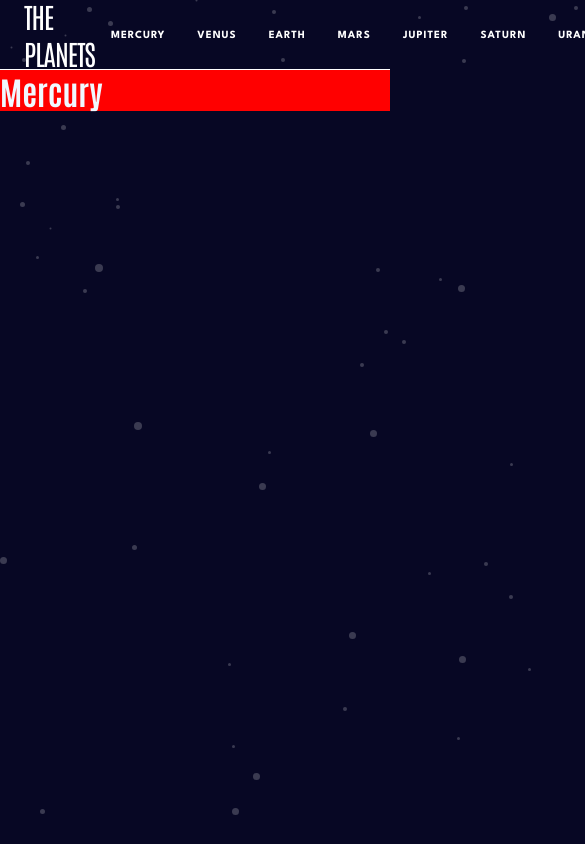
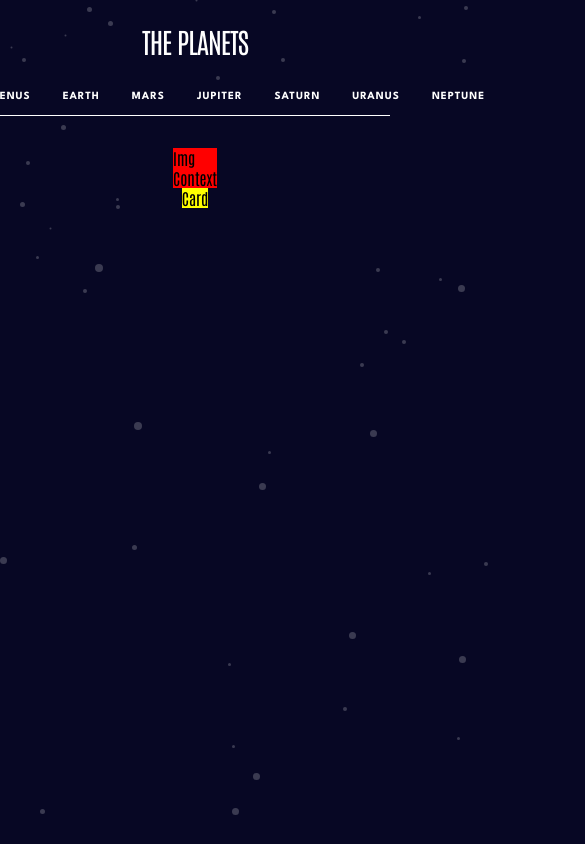
Before and after one commit to SandraDammy/planets-fact-sites, a React (Create React App) app: page / in a window 390 px wide. Shown: the top 844 px of the page, 585 px wide, since content can reach past the window. Built offline with nearby package versions, Linux system fonts and the light colour scheme.

Commit message:
navbar_setup

```diff
--- /dev/null
+++ b/src/components/Card.jsx
@@ -0,0 +1,11 @@
+import React from 'react'
+
+const Card = () => {
+  return (
+    <div>
+      Card
+    </div>
+  )
+}
+
+export default Card
--- /dev/null
+++ b/src/components/Context.jsx
@@ -0,0 +1,11 @@
+import React from 'react'
+
+const Context = () => {
+  return (
+    <div>
+      Context
+    </div>
+  )
+}
+
+export default Context
--- /dev/null
+++ b/src/components/Img.jsx
@@ -0,0 +1,9 @@
+import React from 'react'
+
+const Img = () => {
+  return (
+    <div>Img</div>
+  )
+}
+
+export default Img
--- a/src/components/Navbar.jsx
+++ b/src/components/Navbar.jsx
@@ -1,5 +1,6 @@
 import React from "react";
 import "./styles.css";
+import {ReactComponent as Hamburger} from '../assets/img/icon-hamburger.svg'
 
 const Navbar = () => {
   return (
@@ -8,10 +9,14 @@ const Navbar = () => {
         <a href="/">THE PLANETS</a>
       </div>
 
+      <div className="hamburger">
+        <Hamburger/>
+      </div>
+
       <div className="navigation-menu">
         <ul>
           <li>
-            <a href="/mercury">mercury</a>
+            <a href="/mercury" className="nav-active">mercury</a>
           </li>
           <li>
             <a href="/venus">venus</a>
--- a/src/components/styles.css
+++ b/src/components/styles.css
@@ -44,7 +44,118 @@
   display: block;
   width: 100%;
 }
+.navigation-menu a:hover {
+  border-bottom: 2px solid #ffffff
+}
+/* .nav-active {
+  border-bottom: 2px solid #ffffff
+} */
+.navigation-menu a.active {
+  border-bottom: 2px solid #108738
+}
 h1 {
   background-color: red;
   color: aliceblue;
 }
+
+/* Hamburger  */
+.hamburger {
+  display: flex;
+  align-items: center;
+  justify-content: center;
+  border: 0;
+  padding: 0.5rem;
+  cursor: pointer;
+  transition: background-color 0.2s ease-in-out;
+  position: absolute;
+  top: 50%;
+  right: 25px;
+  transform: translateY(-50%);
+  display: none;
+}
+.hamburger img {
+  height: 50px;
+  width: 50px;
+}
+.hamburger:hover {
+  background-color: #26af6a;
+}
+
+
+/* Pages */
+.container{
+  display: flex;
+  flex-direction: column;
+  align-items: center;
+  margin: 2rem;
+}
+.container-body{
+  background-color: red;
+}
+.container-card {
+  background-color: yellow;
+}
+
+
+
+
+
+@media (max-width: 768px) {
+  .navigation {
+    height: 100px;
+    display: flex;
+    flex-direction: column;
+    align-items: center;
+    justify-content: center;
+    margin-top: 1rem;
+    margin-bottom: 1rem;
+    padding: 0;
+    /* background-color: rgb(0, 255, 247); */
+  }
+  .brand-name {
+    margin-left: 0;
+    margin-bottom: 1.5rem;
+  }
+  .navigation-menu {
+    margin-right: 0;
+    margin-left: 0;
+    display: flex;
+    align-items: center;
+    justify-content: center;
+  }
+  .hamburger {
+    display: none;
+  }
+}
+@media (max-width: 375px) {
+  .navigation {
+    height: 60px;
+    width: 80%;
+    background-color: #89c922;
+  }
+  .navigation-menu ul {
+    display: none;
+    position: absolute;
+    top: 60px;
+    left: 0;
+    width: 100%;
+    height: calc(100vh - 77px);
+    background-color: white;
+    border-top: 1px solid black;
+  }
+  .hamburger {
+    display: block;
+  }
+  .navigation-menu li {
+    text-align: center;
+    margin: 0;
+  }
+  .navigation-menu li a {
+    color: black;
+    width: 100%;
+    padding: 1.5rem 0;
+  }
+  .navigation-menu li:hover {
+    background-color: #eee;
+  }
+}
--- a/src/pages/Mercury.jsx
+++ b/src/pages/Mercury.jsx
@@ -1,9 +1,18 @@
 import React from 'react'
+import Img from '../components/Img'
+import Context from '../components/Context'
+import Card from '../components/Card'
 
 const Mercury = () => {
   return (
-    <div>
-        <h1>Mercury</h1>
+    <div className='container'>
+      <div className='container-body'>
+        <Img/>
+        <Context/>
+      </div>
+      <div className='container-card'>
+        <Card/>
+      </div>
     </div>
   )
 }
```
Also changed, not shown: src/App.css (line endings or trailing spaces). Lines whose indentation alone changed are shown as unchanged.
